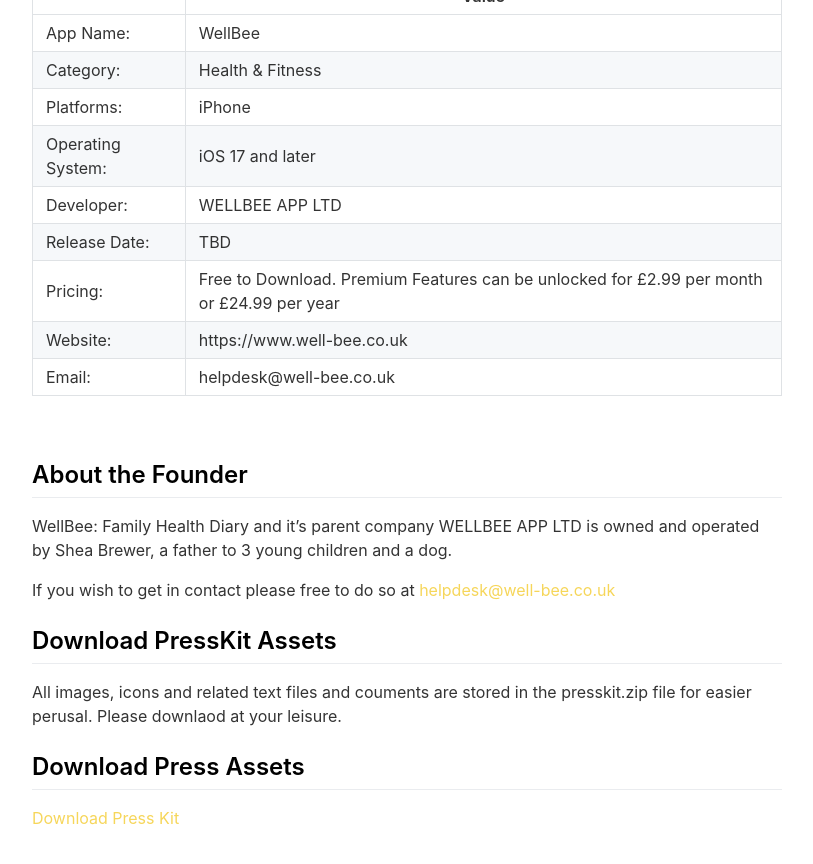
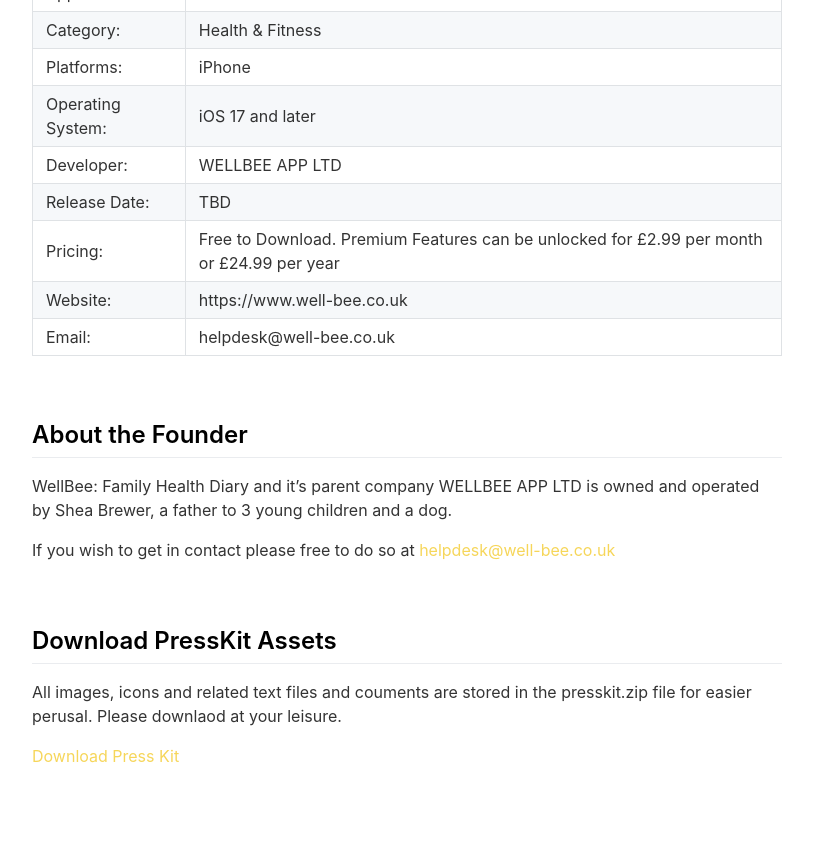
Before and after one commit to sheabrewer1986/WellBeeWebsite, a Jekyll site: the page built from _pages/presskit.md, in a window 1280 px wide and 900 px high, scrolled down 1271 px. Shown: the top 864 px of the window, without its empty margins (233-1046 px from the left). Built offline with Jekyll 4.4.1, drawn with Linux system fonts in a browser that asks for light colours; nearby versions of some CDN libraries; after the commit the page ends 2109 px from its top, so only the background shows below that.

Commit message:
[Tweak] Changed line breaks and other details

```diff
--- a/_pages/presskit.md
+++ b/_pages/presskit.md
@@ -31,7 +31,6 @@
 * View all family data day by day or dig deeper to view individual timelines
 
 WellBee: Family Health Diary is free to download and use but a premium subscription gives access to additional features such as:
-<br>
 
 |  | Free | Paid |
 |--------|--------|-------------|
@@ -39,8 +38,6 @@
 | User Limit: | 3 Users | 10 Users |
 | Medications: | 5 medications | Unlimited medications |
 | Health Insights: | Basic | In depth |
-
-<br>
 
 ### App Factsheet
 
@@ -64,10 +61,10 @@
 
 If you wish to get in contact please free to do so at [helpdesk@well-bee.co.uk](mailto:helpdesk@well-bee.co.uk?subject=WellBee%20Support%20Request)
 
+<br>
+
 ## Download PressKit Assets
 
 All images, icons and related text files and couments are stored in the presskit.zip file for easier perusal. Please downlaod at your leisure.
 
-## Download Press Assets
-
 [Download Press Kit](https://www.well-bee.co.uk/assets/wellbee-press-kit.zip)
```
